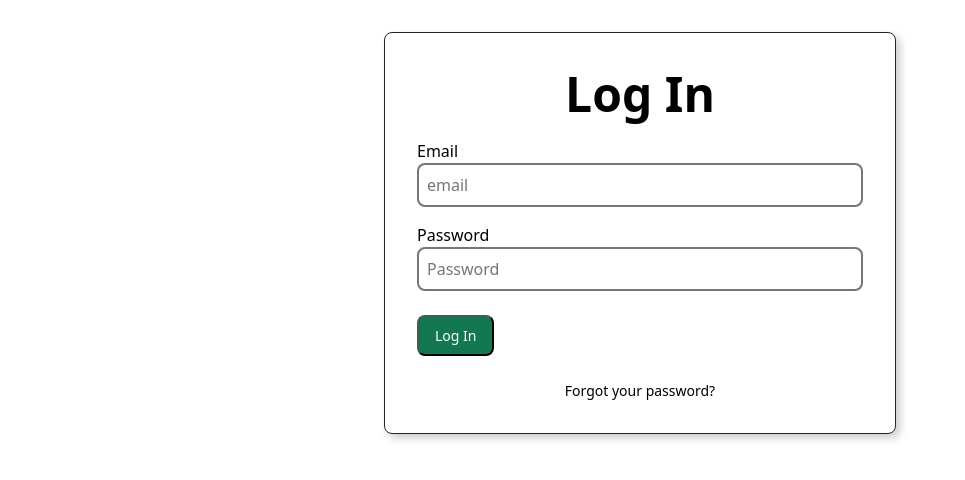
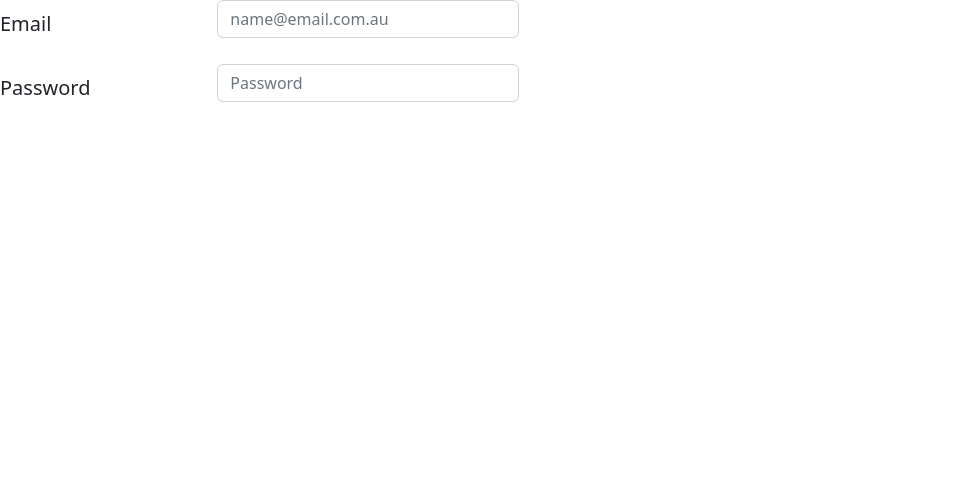
Before and after one commit to Dylan-Mleczko/hyperlink, a React (Create React App) app: page /login in a window 1280 px wide. Shown: the top 480 px of the page, without its empty margins (0-965 px from the left). Built offline with nearby package versions, Linux system fonts and the light colour scheme.

Commit message:
feat: begin desiging log in page

```diff
--- a/src/pages/login/login.js
+++ b/src/pages/login/login.js
@@ -6,73 +6,27 @@ import { Link, useNavigate } from 'react-router-dom';
 import './styles.css';
 import '../../index.css';
 
-const Login = (props) => {
-  const navigate = useNavigate();
-  const formik = useFormik({
-    initialValues: {
-      email: '',
-      password: '',
-    },
-    validationSchema: Yup.object({
-      email: Yup.string().email('Invalid email format').required('Your email is required'),
-      password: Yup.string().min(8, 'Minimum 8 characters').required('You must enter a password'),
-    }),
-    onSubmit: (values) => {
-      alert(JSON.stringify(values, null, 2));
-      navigate('/gallery');
-    },
-  });
-
+const Loginplacehold = (props) => {
   return (
-    <div className="details-container">
-      <main className="details-main">
-        <div className="measure">
-          <h1 className="details-title ">Log In</h1>
-          <form onSubmit={formik.handleSubmit}>
-            <div className="mt3">
-              <label className="black">Email</label>
-              <input
-                type="text"
-                name="email"
-                value={formik.values.email}
-                onChange={formik.handleChange}
-                placeholder="email"
-                className="input-box-container input-reset"
-              />
-              {formik.errors.email && formik.touched.email && (
-                <p className="input-error">{formik.errors.email}</p>
-              )}
-            </div>
-            <div className="mv3">
-              <label className="black">Password</label>
-              <input
-                type="password"
-                name="password"
-                value={formik.values.password}
-                onChange={formik.handleChange}
-                className="input-box-container input-reset"
-                placeholder="Password"
-              />
-              {formik.errors.password && formik.touched.password && (
-                <p className="input-error">{formik.errors.password}</p>
-              )}
-            </div>
-            <div>
-              <button type="submit" id="login" className="solid-buttton">
-                Log In
-              </button>
-              <br />
-              <div className="lh-copy mt3">
-                <Link to="password/reset" className="details-footer">
-                  Forgot your password?
-                </Link>
-              </div>
-            </div>
-          </form>
+    <>
+      <div class="row mb-3">
+        <label for="inputEmail3" class="col-sm-2 col-form-label-lg">
+          Email
+        </label>
+        <div class="col-sm-3">
+          <input type="email" class="form-control" placeholder="name@email.com.au" />
         </div>
-      </main>
-    </div>
+      </div>
+      <div class="row mb-3">
+        <label for="inputPassword3" class="col-sm-2 col-form-label-lg">
+          Password
+        </label>
+        <div class="col-sm-3">
+          <input type="password" class="form-control" placeholder="Password" />
+        </div>
+      </div>
+    </>
   );
 };
 
-export default Login;
+export default Loginplacehold;
```
Also changed, not shown: src/pages/login/loginplacehold.js (added, +78 -0 lines).
